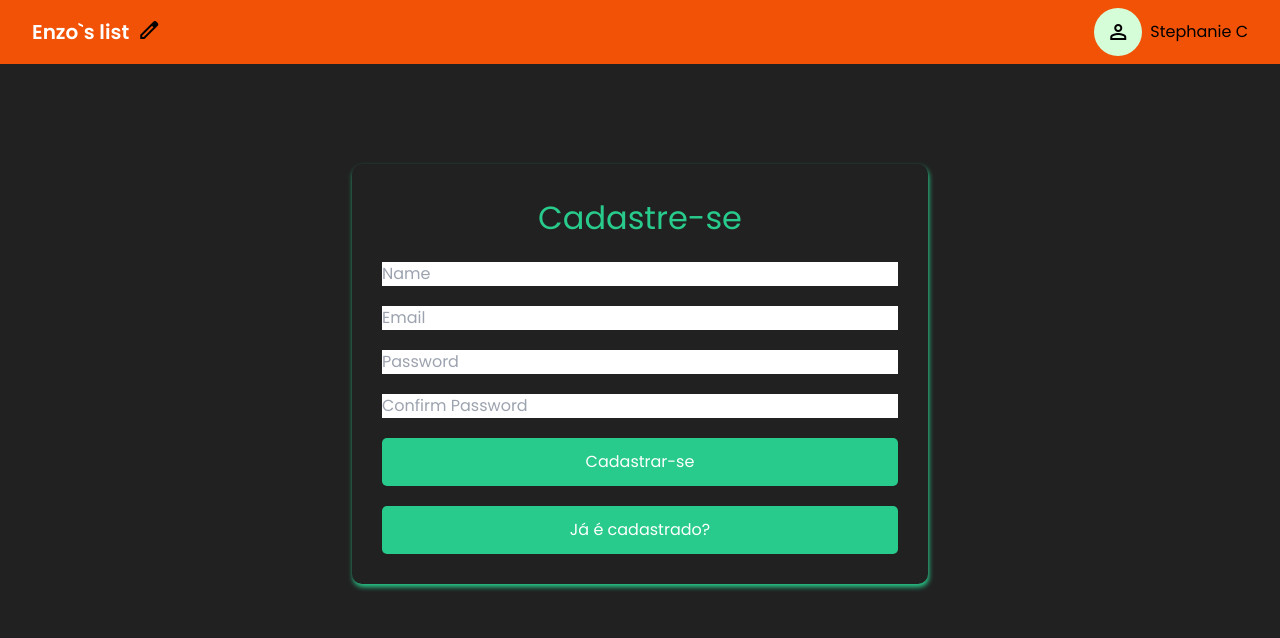
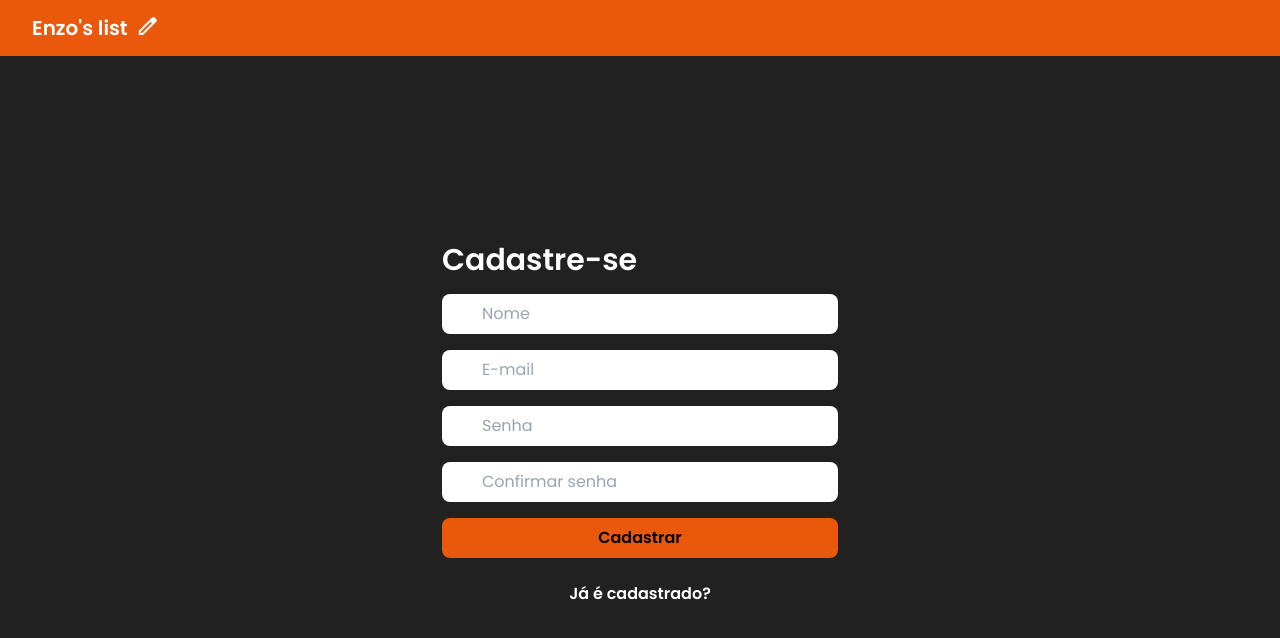
Before and after one commit to enzogsuhnel/React-Node-To-Do-List, a React (Vite) app in the folder frontend/: page /register in a window 1280 px wide. Shown: the top 638 px of the page. Built offline with nearby package versions, Linux system fonts and the light colour scheme.

Commit message:
button component

```diff
--- /dev/null
+++ b/frontend/src/components/buttom/Button.tsx
@@ -0,0 +1,28 @@
+import React from "react";
+interface ButtonProps {
+  type: "submit" | "button";
+  text: string;
+  onClick?: () => void;
+  variant?: "contained" | "outlined" | "text";
+  textColor?: string;
+}
+
+export default function Button(props: ButtonProps) {
+  const { type, text, onClick, variant = "contained", textColor } = props;
+
+  const VariantStyle = {
+    contained: "bg-orange-600 hover:bg-orange-700",
+    outlined: "border border-orange-600 hover:text-orange-200",
+    text: "",
+  };
+
+  return (
+    <button
+      type={type}
+      onClick={onClick}
+      className={`${VariantStyle[variant]} ${textColor} rounded-lg p-2 font-semibold text-base`}
+    >
+      {text}
+    </button>
+  );
+}
--- a/frontend/src/components/input/Input.tsx
+++ b/frontend/src/components/input/Input.tsx
@@ -12,7 +12,7 @@ export default function Input(props: InputProps) {
   const { name, placeholder, type, value, onChange } = props;
   return (
     <input
-      className=" focus:outline-primary rounded-lg py-2 px-10"
+      className=" focus:outline-orange-600 rounded-lg py-2 px-10 "
       placeholder={placeholder}
       name={name}
       type={type}
--- a/frontend/src/components/navigation/Navigation.jsx
+++ b/frontend/src/components/navigation/Navigation.jsx
@@ -1,18 +1,23 @@
-import "./style.css";
+export default function Navigation() {
+  const login = false;
 
-export default function Navigation() {
   return (
-    <nav className="flex bg-primary py-2 px-8 justify-between items-center">
+    <nav className="flex bg-orange-600 py-2 px-8 justify-between items-center h-14">
       <div className="flex gap-2">
-        <h1 className="font-semibold text-xl text-white ">Enzo`s list</h1>
-        <span className="material-symbols-outlined">edit</span>
+        <h1 className="font-semibold text-xl text-white ">Enzo's list</h1>
+        <span className="material-symbols-outlined text-white">edit</span>
       </div>
-      <div className="flex gap-2 items-center">
-        <div className="bg-lightgreen rounded-full w-12 h-12 flex items-center justify-center">
-          <span className="material-symbols-outlined">person</span>
+      {login && (
+        <div
+          className="flex gap-2 items-center bg-neutral-200 rounded-md
+        px-3 py-2"
+        >
+          <div className="flex items-center justify-center">
+            <span className="material-symbols-outlined">person</span>
+          </div>
+          <h2 className="font-semibold">Stephanie C.</h2>
         </div>
-        <h2>Stephanie C</h2>
-      </div>
+      )}
     </nav>
   );
 }
--- a/frontend/src/main.jsx
+++ b/frontend/src/main.jsx
@@ -3,21 +3,23 @@ import { createRoot } from "react-dom/client";
 import "./index.css";
 import { BrowserRouter, Route, Routes } from "react-router-dom";
 
-import Register from "./pages/user/register";
+import Register from "./pages/user/Register";
 import NotFound from "./pages/notFound/NotFound";
 import Profile from "./pages/user/Profile";
 import LoginAuth from "./pages/user/LoginAuth";
 import Layout from "./pages/Layout";
+import Tasks from "./pages/tasks/Tasks";
 
 createRoot(document.getElementById("root")).render(
   <StrictMode>
     <BrowserRouter>
       <Routes>
         <Route path="/" element={<Layout />}>
-          <Route path="/login" element={<LoginAuth />}></Route>
-          <Route path="/register" element={<Register />}></Route>
-          <Route path="/profile" element={<Profile />}></Route>
-          <Route path="*" element={<NotFound />}></Route>
+          <Route path="/login" element={<LoginAuth />} />
+          <Route path="/register" element={<Register />} />
+          <Route path="/profile" element={<Profile />} />
+          <Route path="*" element={<NotFound />} />
+          <Route path="/tasks" element={<Tasks />} />
         </Route>
       </Routes>
     </BrowserRouter>
--- /dev/null
+++ b/frontend/src/pages/tasks/Tasks.tsx
@@ -0,0 +1,53 @@
+import React, { useState } from "react";
+import Button from "../../components/buttom/Button";
+import Input from "../../components/input/Input";
+
+export default function Tasks() {
+  const [formData, setFormData] = useState({
+    title: "",
+    description: "",
+    status: "",
+  });
+
+  const handleChange = (e) => {
+    setFormData({
+      ...formData,
+      [e.target.name]: e.target.value,
+    });
+  };
+  const [tasks, setTasks] = useState<string[]>([]);
+  const createTask = () => {
+    setTasks([...tasks, formData.title]);
+  };
+  return (
+    <div>
+      <h1>Bom dia, Sullivan</h1>
+      {tasks.map((task, index) => (
+        <div className="bg-neutral-200 rounded-sm p-2 flex gap-2" key={index}>
+          <input type="checkbox" name="" id={`${index}`} />
+          <label className="w-full block" htmlFor={`${index}`}>
+            {task}
+          </label>
+        </div>
+      ))}
+      <div className="absolute bottom-4">
+        <div>
+          <Input
+            name="title"
+            placeholder="Tarefa"
+            type="text"
+            value={formData.title}
+            onChange={handleChange}
+          />
+        </div>
+        <Button
+          text="Criar nova tarefa"
+          textColor="text-white"
+          variant="contained"
+          type="button"
+          onClick={createTask}
+        />
+      </div>
+    </div>
+  );
+}
--- a/frontend/src/pages/user/Profile.jsx
+++ b/frontend/src/pages/user/Profile.jsx
@@ -1,6 +1,8 @@
 import { useState } from "react";
 import { useNavigate } from "react-router-dom";
 import api from "../../services/api";
+import Input from "../../components/input/Input";
+import Button from "../../components/buttom/Button";
 
 export default function Profile() {
   const navigate = useNavigate();
@@ -21,57 +23,45 @@ export default function Profile() {
   const handleSubmit = async (e) => {
     e.preventDefault();
     try {
-      const response = await api.post("/auth/register", formData);
-      setMessage(response.data.msg);
-      console.log(response);
+      //const response = await api.post("/auth/register", formData);
+      //setMessage(response.data.msg);
+      //console.log(response);
     } catch (error) {
       setMessage(error.response?.data?.msg || "Erro ao cadastrar");
     }
   };
   return (
-    <div className="container-register">
+    <div className="h-full flex justify-center items-center">
       <form
         id="editUser"
-        className="auth-form register-form"
+        className="flex flex-col gap-4"
         onSubmit={handleSubmit}
       >
-        <h1 className="form-tittle">Cadastro de Usuários</h1>
-        <input
-          placeholder="Name"
+        <h1 className="text-white text-3xl font-semibold">Editar Perfil</h1>
+        <Input
+          placeholder="Nome"
           name="name"
           type="text"
           value={formData.name}
           onChange={handleChange}
         />
-        <input
-          placeholder="Email"
+        <Input
+          placeholder="E-mail"
           name="email"
           type="email"
           value={formData.email}
           onChange={handleChange}
         />
-        <input
-          placeholder="Password"
+        <Input
+          placeholder="Senha"
           name="password"
           type="password"
           value={formData.password}
           onChange={handleChange}
         />
-        <input
-          placeholder="Confirm Password"
-          name="confirmpassword"
-          type="password"
-          value={formData.confirmpassword}
-          onChange={handleChange}
-        />
-        <button type="button" onClick={() => navigate("/login")}>
-          Já é cadastrado?
-        </button>
-        {message && <p className="error-message">{message}</p>}
+        <Button type="submit" text="Salvar alterações" />
+        {message && <p className="">{message}</p>}
       </form>
-      <button type="submit" form="editUser">
-        Cadastrar-se
-      </button>
     </div>
   );
 }
--- a/frontend/src/pages/user/Register.jsx
+++ b/frontend/src/pages/user/Register.jsx
@@ -1,7 +1,8 @@
 import { useState } from "react";
 import api from "../../services/api";
-import "./style.css";
 import { useNavigate } from "react-router-dom";
+import Input from "../../components/input/Input";
+import Button from "../../components/buttom/Button";
 
 export default function Register() {
   const [formData, setFormData] = useState({
@@ -32,41 +33,45 @@ export default function Register() {
   };
 
   return (
-    <div className="container-register">
-      <form className="auth-form register-form" onSubmit={handleRegister}>
-        <h1 className="form-tittle">Cadastre-se</h1>
-        <input
-          placeholder="Name"
+    <div className="h-full flex justify-center items-center">
+      <form className="flex flex-col gap-4" onSubmit={handleRegister}>
+        <h1 className="text-white text-3xl font-semibold">Cadastre-se</h1>
+        <Input
+          placeholder="Nome"
           name="name"
           type="text"
           value={formData.name}
           onChange={handleChange}
         />
-        <input
-          placeholder="Email"
+        <Input
+          placeholder="E-mail"
           name="email"
           type="email"
           value={formData.email}
           onChange={handleChange}
         />
-        <input
-          placeholder="Password"
+        <Input
+          placeholder="Senha"
           name="password"
           type="password"
           value={formData.password}
           onChange={handleChange}
         />
-        <input
-          placeholder="Confirm Password"
+        <Input
+          placeholder="Confirmar senha"
           name="confirmpassword"
           type="password"
           value={formData.confirmpassword}
           onChange={handleChange}
         />
-        <button type="submit">Cadastrar-se</button>
-        <button type="button" onClick={() => navigate("/login")}>
-          Já é cadastrado?
-        </button>
+        <Button type="submit" text="Cadastrar" />
+        <Button
+          type="button"
+          text="Já é cadastrado?"
+          variant="'text"
+          textColor="text-white"
+          onClick={() => navigate("/login")}
+        />
         {message && <p className="error-message">{message}</p>}
       </form>
     </div>
--- a/frontend/src/pages/user/style.css
+++ /dev/null
@@ -1,81 +0,0 @@
-.container-login {
-  display: flex;
-  align-items: center;
-  flex-direction: column;
-  padding-top: 100px;
-}
-.container-register {
-  display: flex;
-  align-items: center;
-  flex-direction: column;
-  padding-top: 100px;
-}
-
-.form-tittle {
-  color: #28cb8b;
-  font-size: 32px;
-  text-align: center;
-}
-.auth-form {
-  display: flex;
-  flex-direction: column;
-  gap: 20px;
-  padding: 30px;
-  border-radius: 10px;
-  background-color: #212121;
-  width: 70%;
-  margin-bottom: 20px;
-  box-shadow: 1px 3px 5px #28cb8b;
-
-  & button {
-    padding: 0.75rem 1.5rem;
-    font-size: 1rem;
-    background-color: var(--primary);
-    color: #fff;
-    background-color: var(--primary);
-    border: none;
-    border-radius: 5px;
-    cursor: pointer;
-    transition: background-color 0.3s;
-
-    & button:hover {
-      background-color: #1e9767;
-    }
-  }
-
-}
-.user-card {
-  display: flex;
-  justify-content: space-between;
-  background-color: #c7ffd082;
-  margin: 10px;
-  padding: 10px;
-  width: 500px;
-  max-width: 55%;
-  border-radius: 10px;
-
-  & p {
-    color: #3f3f3f;
-    font-weight: bold;
-  }
-
-  & span {
-    font-weight: normal;
-  }
-}
-
-.icon-button {
-  margin: 0;
-  background: none;
-}
-
-.error-message {
-  color: #e53835;
-  font: 3px;
-}
-
-@media (min-width: 1000px) and (orientation: landscape) {
-  .auth-form {
-    width: 45%;
-  }
-}
--- a/frontend/tailwind.config.js
+++ b/frontend/tailwind.config.js
@@ -5,6 +5,7 @@ export default {
     extend: {
       colors: {
         primary: "#F15206",
+        secondary: "#2F180C",
         background: "#0D0D0D",
         darkergreen: "#1e9767",
         lightgreen: "#d4fdd8",
```
Also changed, not shown: frontend/src/pages/user/LoginAuth.tsx (+10 -8 lines), frontend/src/components/navigation/style.css (deleted), 1 other file (tests, documents, lock files or other folders).
